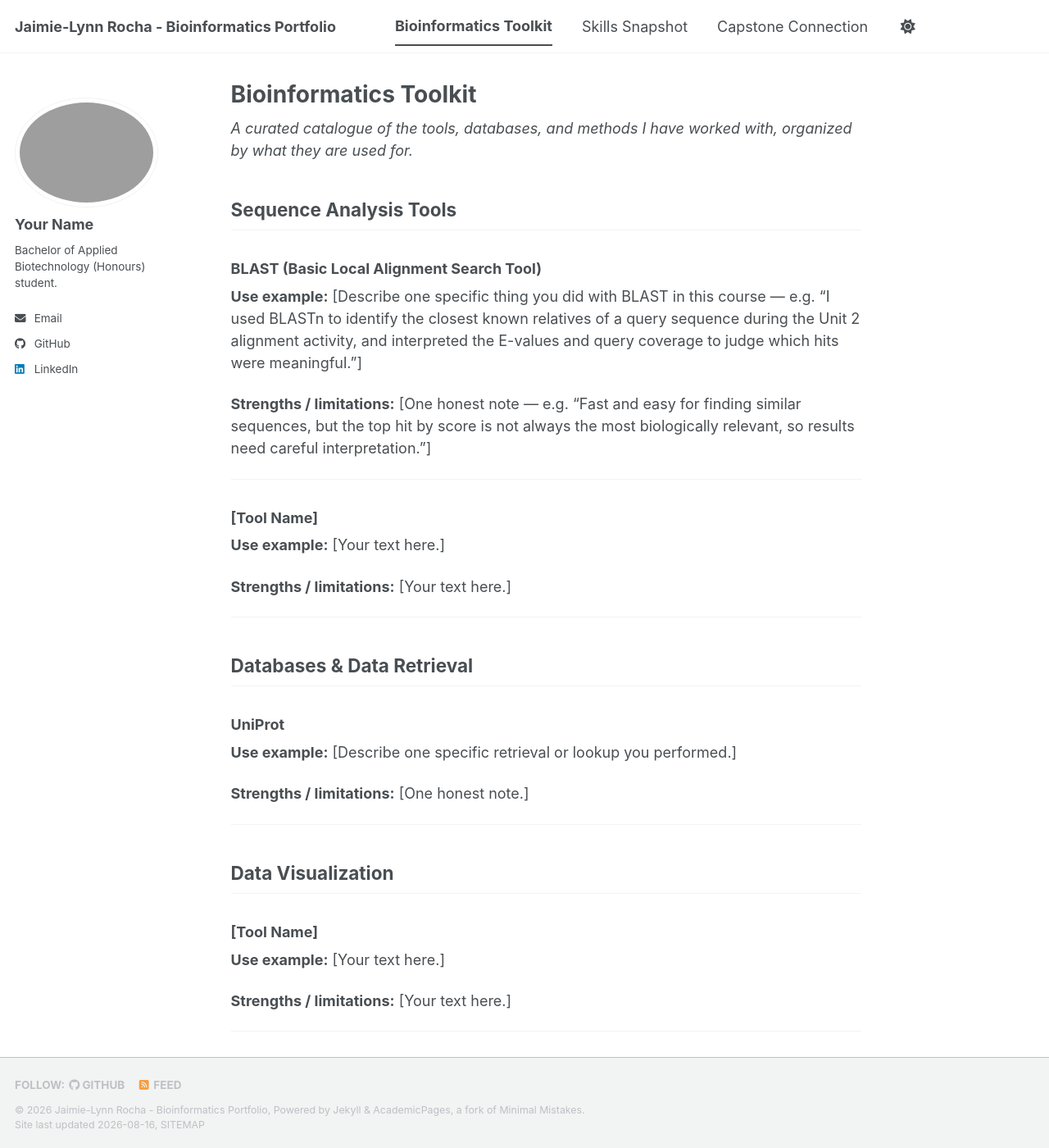
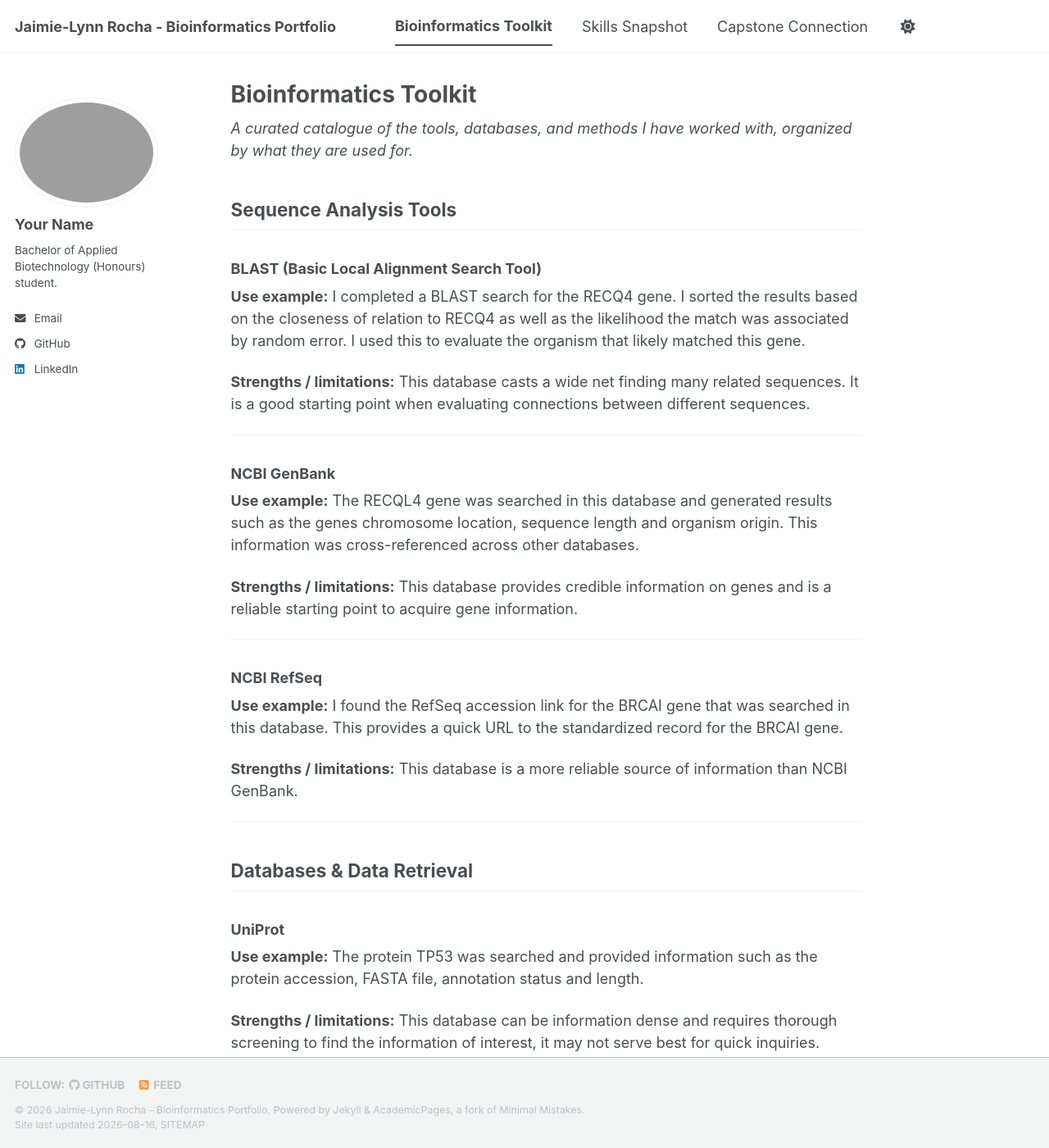
Before and after one commit to JaimielynnR/biot74000-portfolio, a Jekyll site: the page built from _pages/toolkit.md, in a window 1280 px wide and 1400 px high. Shown: the whole window at 82% size. Built offline with Jekyll 4.4.1, drawn with Linux system fonts in a browser that asks for light colours; a script bundle is joined from its source files by our own code; library files that are not in the unit come from our copies; some of the changed text lies outside the part shown.

Commit message:
Revise Bioinformatics Toolkit content and format
Updated the Bioinformatics Toolkit with specific examples and strengths/limitations for various tools. Removed instructional comments and improved formatting.

```diff
--- a/_pages/toolkit.md
+++ b/_pages/toolkit.md
@@ -4,60 +4,31 @@ title: "Bioinformatics Toolkit"
 author_profile: true
 ---
 
-<!--
-  ============================================================================
-  SECTION 2: BIOINFORMATICS TOOLKIT  (30 points)
-  ============================================================================
-  A curated, annotated catalogue of the tools, databases, file formats, and
-  methods you worked with in this course. This is the POLISHED version of your
-  Course Learning Log — not a copy-paste, but a professional re-write,
-  organized by CATEGORY (not by unit).
-
-  FOR EACH ENTRY, INCLUDE:
-    - Tool / database name
-    - 1–2 sentences describing one specific use example from the course
-      that YOU performed
-    - One note on a strength or a limitation
-
-  SUGGESTED CATEGORIES (use the ones that fit your work; add or remove as needed):
-    Sequence Analysis Tools · Databases & Data Retrieval ·
-    Genome & Transcriptome Analysis · Protein Structure & Function ·
-    Computational & Scripting Tools · Data Visualization
-
-  Entries copied word-for-word from documentation will not receive full marks —
-  use your own words. Quality and honesty matter more than the number of entries.
-
-  HOW TO EDIT:
-    - Replace the example entries below with your own.
-    - Keep the same simple pattern: a "##" category heading, then one
-      "###" heading per tool, then your notes underneath.
-    - Delete these grey instruction notes before you submit.
-  ============================================================================
--->
-
-_A curated catalogue of the tools, databases, and methods I have worked with,
-organized by what they are used for._
+_A curated catalogue of the tools, databases, and methods I have worked with, organized by what they are used for._
 
 ## Sequence Analysis Tools
 
 ### BLAST (Basic Local Alignment Search Tool)
 
-**Use example:** [Describe one specific thing you did with BLAST in this course
-— e.g. "I used BLASTn to identify the closest known relatives of a query
-sequence during the Unit 2 alignment activity, and interpreted the E-values and
-query coverage to judge which hits were meaningful."]
+**Use example:** I completed a BLAST search for the RECQ4 gene. I sorted the results based on the closeness of relation to RECQ4 as well as the likelihood the match was associated by random error. I used this to evaluate the organism that likely matched this gene.
 
-**Strengths / limitations:** [One honest note — e.g. "Fast and easy for finding
-similar sequences, but the top hit by score is not always the most biologically
-relevant, so results need careful interpretation."]
+**Strengths / limitations:** This database casts a wide net finding many related sequences. It is a good starting point when evaluating connections between different sequences.
 
 ---
 
-### [Tool Name]
+### NCBI GenBank
 
-**Use example:** [Your text here.]
+**Use example:** The RECQL4 gene was searched in this database and generated results such as the genes chromosome location, sequence length and organism origin. This information was cross-referenced across other databases.
 
-**Strengths / limitations:** [Your text here.]
+**Strengths / limitations:** This database provides credible information on genes and is a reliable starting point to acquire gene information.
+
+---
+
+### NCBI RefSeq
+
+**Use example:** I found the RefSeq accession link for the BRCAI gene that was searched in this database. This provides a quick URL to the standardized record for the BRCAI gene.
+
+**Strengths / limitations:** This database is a more reliable source of information than NCBI GenBank.
 
 ---
 
@@ -65,23 +36,26 @@ relevant, so results need careful interpretation."]
 
 ### UniProt
 
-**Use example:** [Describe one specific retrieval or lookup you performed.]
+**Use example:** The protein TP53 was searched and provided information such as the protein accession, FASTA file, annotation status and length.
 
-**Strengths / limitations:** [One honest note.]
+**Strengths / limitations:** This database can be information dense and requires thorough screening to find the information of interest, it may not serve best for quick inquiries.
 
 ---
 
-## Data Visualization
+### NCBI GEO
 
-### [Tool Name]
+**Use example:** Homo sapiens was searched in the GEO data set. There were 124 experiments that populated and GEO accession GSE316546 was selected to observe the information provided such as experimental summary, design, and FASTA files.
 
-**Use example:** [Your text here.]
-
-**Strengths / limitations:** [Your text here.]
+**Strengths / limitations:** This database can have data inconsistencies as well as a lack of credibility due to the type of information being provided.
 
 ---
 
-<!--
-  Add more categories and entries by copying the pattern above.
-  Aim for a toolkit that reads like notes a working professional would keep.
--->
+## Data Visualization/Scripting
+
+### R Studio
+
+**Use example:** Scripts were inputted from class content to demonstrate functions of the R language and assign functions to the project. Using the assigned script I assigned an operator to a data type and give them values using (<-).
+
+**Strengths / limitations:** This tool can be helpful to produce a statistical analysis of large data sets as well as a graph to visualize the results.
+
+---
```
